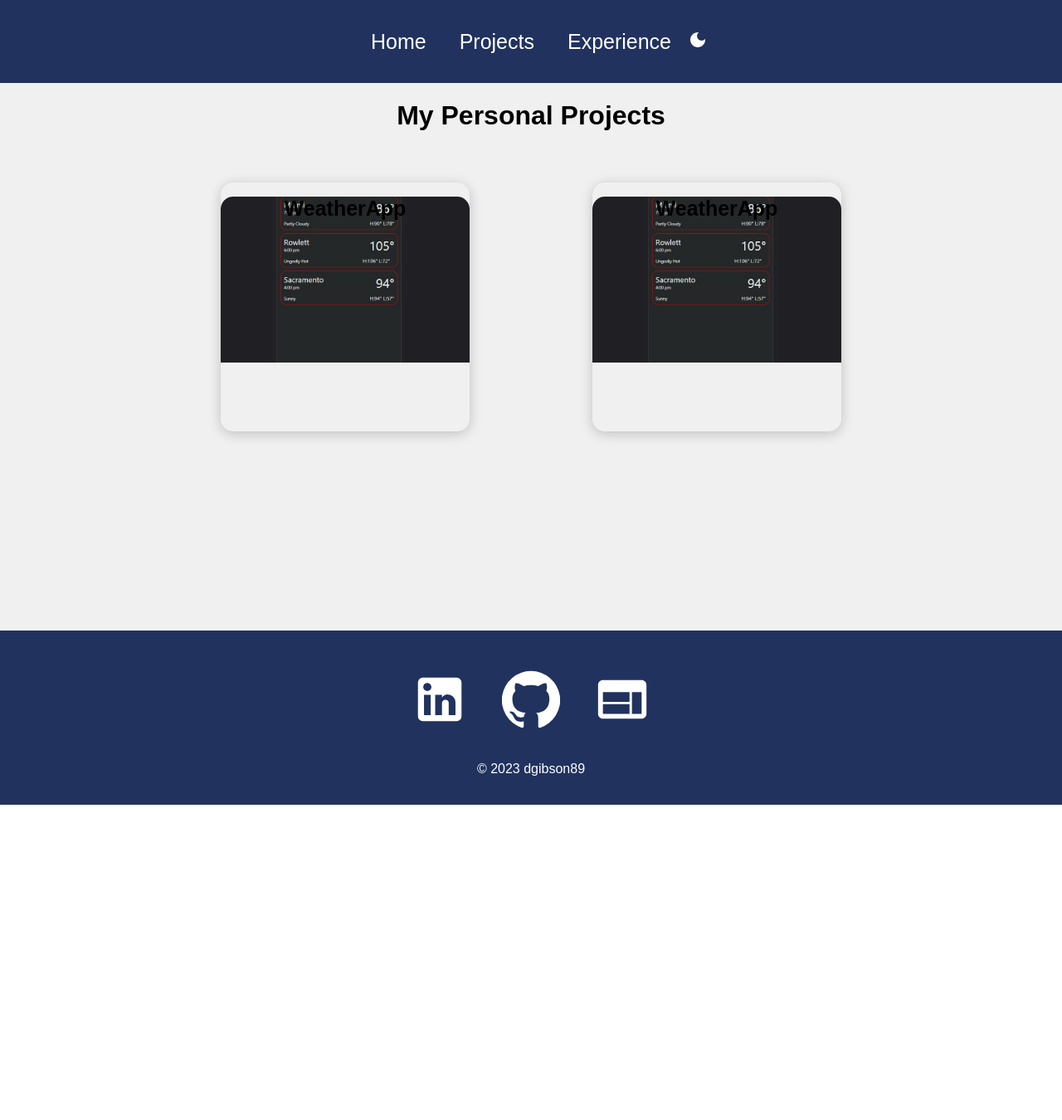
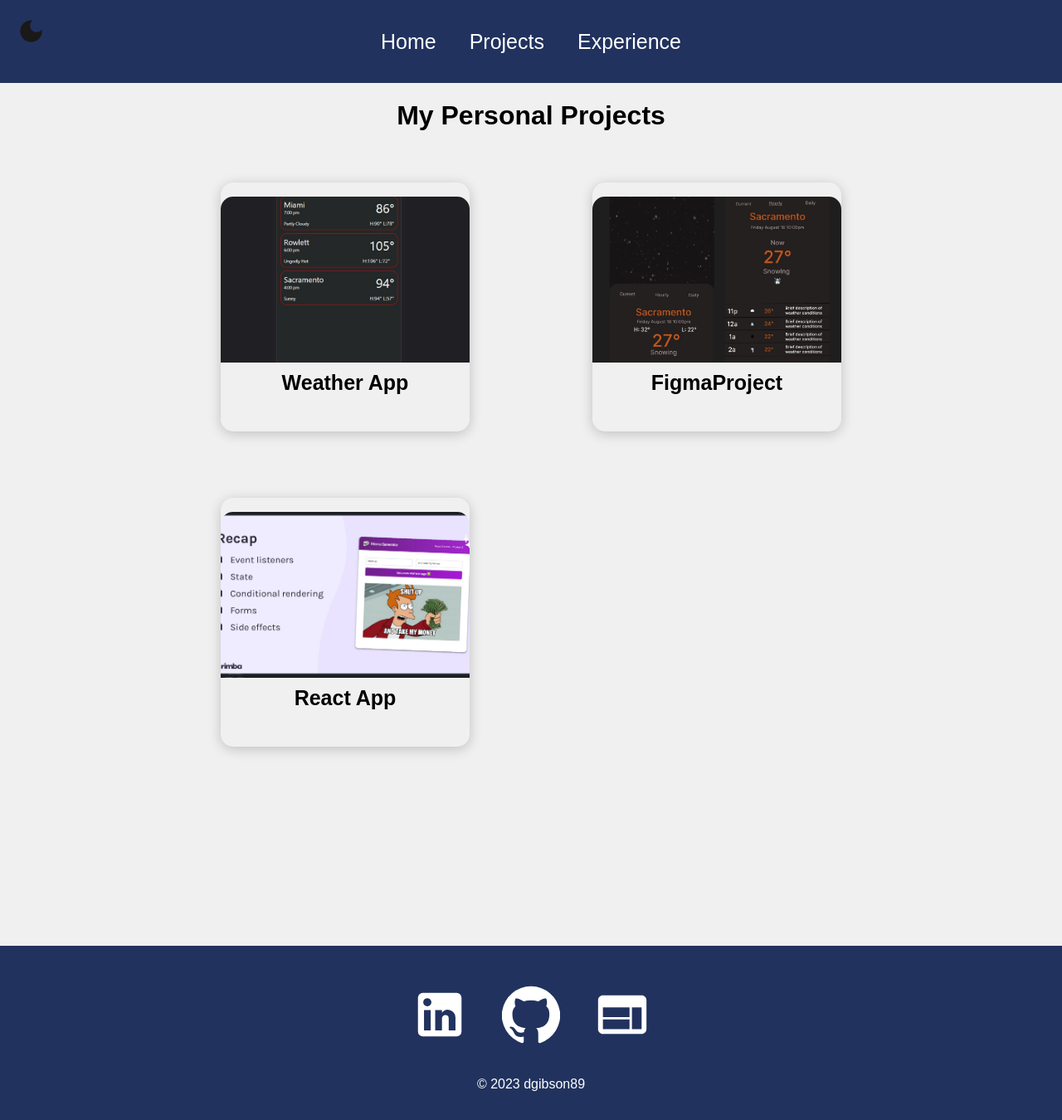
Before and after one commit to Dgibson89/reactportfolio, a React (Create React App) app: page /projects in a window 1280 px wide. Shown: the whole page at 83% size. Before the commit the page ends 970 px from the top, so only its background shows below. Built offline with nearby package versions, Linux system fonts and the light colour scheme.

Commit message:
Adjusted styles for the project and ProjectDisplay pages to look neater. I added some images to test multiple projects and added links to the footer icons.

```diff
--- a/src/components/Footer.js
+++ b/src/components/Footer.js
@@ -1,16 +1,25 @@
 import React from "react";
-import "../styles/Footer.css"
+import "../styles/Footer.css";
 import LinkedInIcon from "@material-ui/icons/LinkedIn";
 import GitHubIcon from "@material-ui/icons/GitHub";
-import WebIcon from '@mui/icons-material/Web';
+import WebIcon from "@mui/icons-material/Web";
 
 function Footer() {
+  const githubLink = "https://github.com/Dgibson89";
+  const linkedinLink = "https://www.linkedin.com/in/dgibson89/";
+  const devtoLink = "https://dev.to/dgibson89";
   return (
     <div className="footer">
       <div className="socialMedia">
-        <LinkedInIcon />
-        <GitHubIcon />
-        <WebIcon />
+        <a href={linkedinLink} target="_blank" rel="noopener noreferrer">
+          <LinkedInIcon />
+        </a>
+        <a href={githubLink} target="_blank" rel="noopener noreferrer">
+          <GitHubIcon />
+        </a>
+        <a href={devtoLink} target="_blank" rel="noopener noreferrer">
+          <WebIcon />
+        </a>
       </div>
       <p> &copy; 2023 dgibson89</p>
     </div>
--- a/src/components/Navbar.js
+++ b/src/components/Navbar.js
@@ -14,7 +14,11 @@ function Navbar() {
 
   return (
     <div className="navbar" id={expandNavbar ? "open" : "close"}>
+       <div className="dark-toggle" id="dark-mode">
+        <DarkModeIcon fontSize="large" />
+      </div>
       <div className="toggleButton">
+
         <button
           onClick={() => {
             setExpandNavbar((prev) => !prev);
@@ -22,14 +26,12 @@ function Navbar() {
         >
           <ReorderIcon />
         </button>
+
       </div>
       <div className="links">
         <Link to="/">Home</Link>
         <Link to="/projects">Projects</Link>
         <Link to="/experience">Experience</Link>
-        <div className="dark-toggle" id="dark-mode">
-        <DarkModeIcon />
-        </div>
       </div>
     </div>
   );
--- a/src/components/ProjectItem.js
+++ b/src/components/ProjectItem.js
@@ -5,7 +5,7 @@ function ProjectItem({ image, name, id }) {
   const navigate = useNavigate()
   return (
     <div className="projectItem" onClick={() => {navigate("/project/" + id)}}>
-      <div style={{ backgroundImage: `url(${image})` }} className="bgImage">
+      <div style={{ backgroundImage: `url(${image})` }} className="bgImage" >
         <h1>{name}</h1>
       </div>
     </div>
--- a/src/helpers/ProjectList.js
+++ b/src/helpers/ProjectList.js
@@ -1,13 +1,21 @@
 import WeatherApp from "../assets/weatherapp.jpg"
+import FigmaProject from "../assets/figmaproject.jpg"
+import ReactApp from "../assets/reactapp.jpg"
 
 export const ProjectList = [
     {
-        name: "WeatherApp",
+        name: "Weather App",
         image: WeatherApp,
         skills: "HTML"
     },
     {
-        name: "WeatherApp",
-        image: WeatherApp
+        name: "FigmaProject",
+        image: FigmaProject,
+        skills: "Figma"
+    },
+    {
+        name: "React App",
+        image: ReactApp,
+        skills: "React"
     }
 ]
--- a/src/pages/ProjectDisplay.js
+++ b/src/pages/ProjectDisplay.js
@@ -2,7 +2,7 @@ import React from "react";
 import { useParams } from "react-router-dom";
 import { ProjectList } from "../helpers/ProjectList";
 import GitHubIcon from "@material-ui/icons/GitHub";
-import "../styles/ProjectDisplay.css"
+import "../styles/ProjectDisplay.css";
 
 function ProjectDisplay() {
   const { id } = useParams();
@@ -11,7 +11,9 @@ function ProjectDisplay() {
     <div className="project">
       <h1>{project.name}</h1>
       <img src={project.image} />
-      <p><b>Skills</b>: {project.skills}</p>
+      <p>
+        <b>Skills</b>: {project.skills}
+      </p>
       <GitHubIcon />
     </div>
   );
--- a/src/styles/Home.css
+++ b/src/styles/Home.css
@@ -20,13 +20,14 @@
 .about h2 {
   font-family: "Segoe UI", Tahoma, Geneva, Verdana, sans-serif;
   font-size: 80px;
-  color: #e9d35b;
+  color: #c75809;
   height: 50px;
 }
 
 .about .prompt {
   width: 40%;
   font-size: 30px;
+  padding-top: 75px;
 }
 .prompt svg {
   font-size: 60px;
--- a/src/styles/Navbar.css
+++ b/src/styles/Navbar.css
@@ -26,6 +26,16 @@
   display: flex;
   align-items: center;
   justify-content: flex-end;
+}
+
+.dark-toggle {
+  position: absolute;
+  font-size: 60px;
+  background-color: transparent;
+  border: none;
+  color: rgb(26, 24, 24);
+  cursor: pointer;
+  margin-left: 20px;
 }
 
 .toggleButton svg {
--- a/src/styles/ProjectDisplay.css
+++ b/src/styles/ProjectDisplay.css
@@ -13,7 +13,8 @@
   font-size: 35px;
 }
 .project img {
-    width: 700px;
+  max-width: 20%;
+  min-width: 250px;
   border-radius: 10px;
 }
 
--- a/src/styles/Projects.css
+++ b/src/styles/Projects.css
@@ -49,6 +49,7 @@
 
 .projectItem h1 {
   font-size: 25px;
+  padding-top: 210px;
 }
 
 @media only screen and (max-width: 1300px) {
```
Also changed, not shown: src/pages/Home.js (+4 -3 lines), src/assets/figmaproject.jpg (added), src/assets/reactapp.jpg (added). Lines whose indentation alone changed are shown as unchanged.
